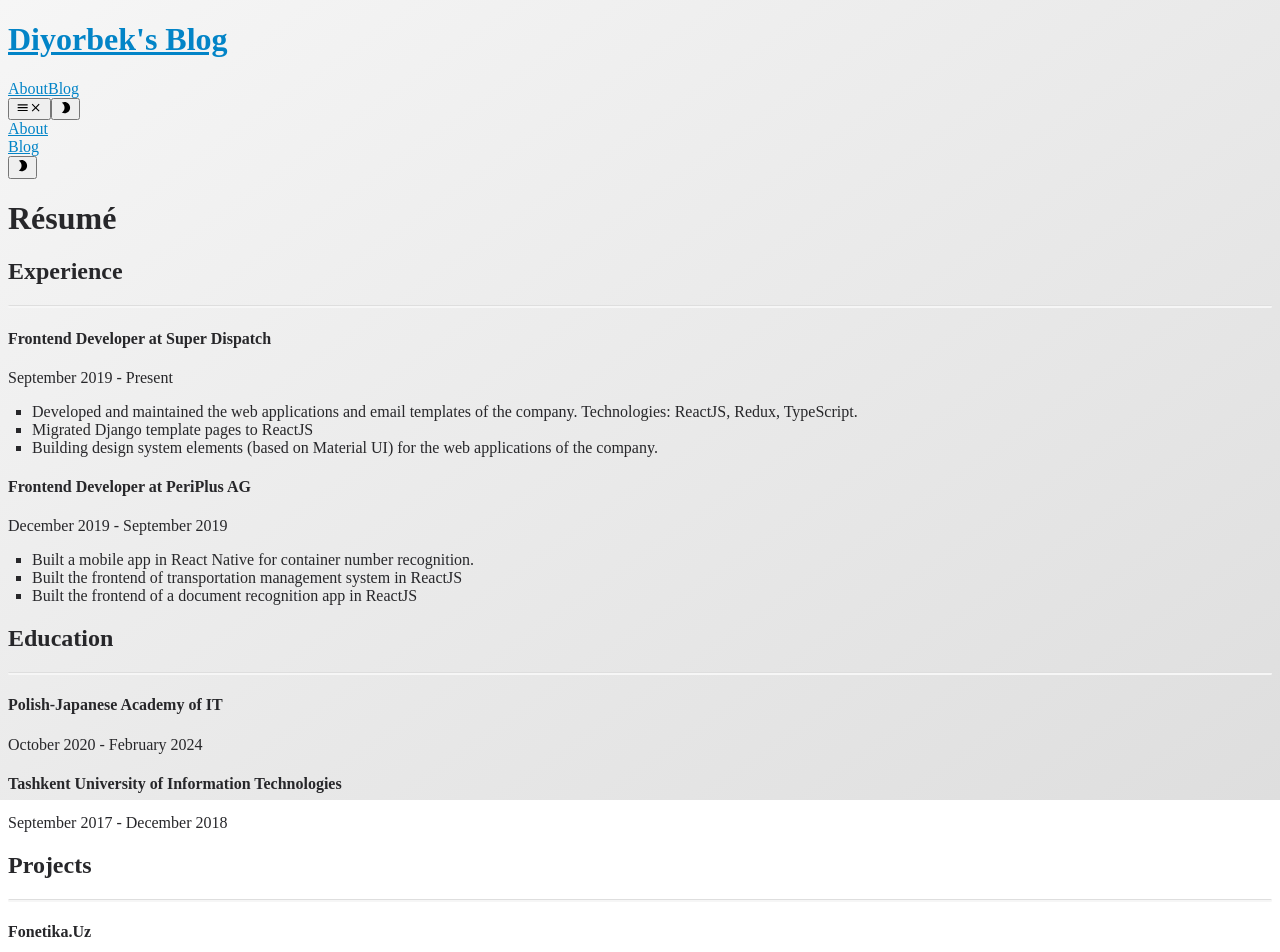
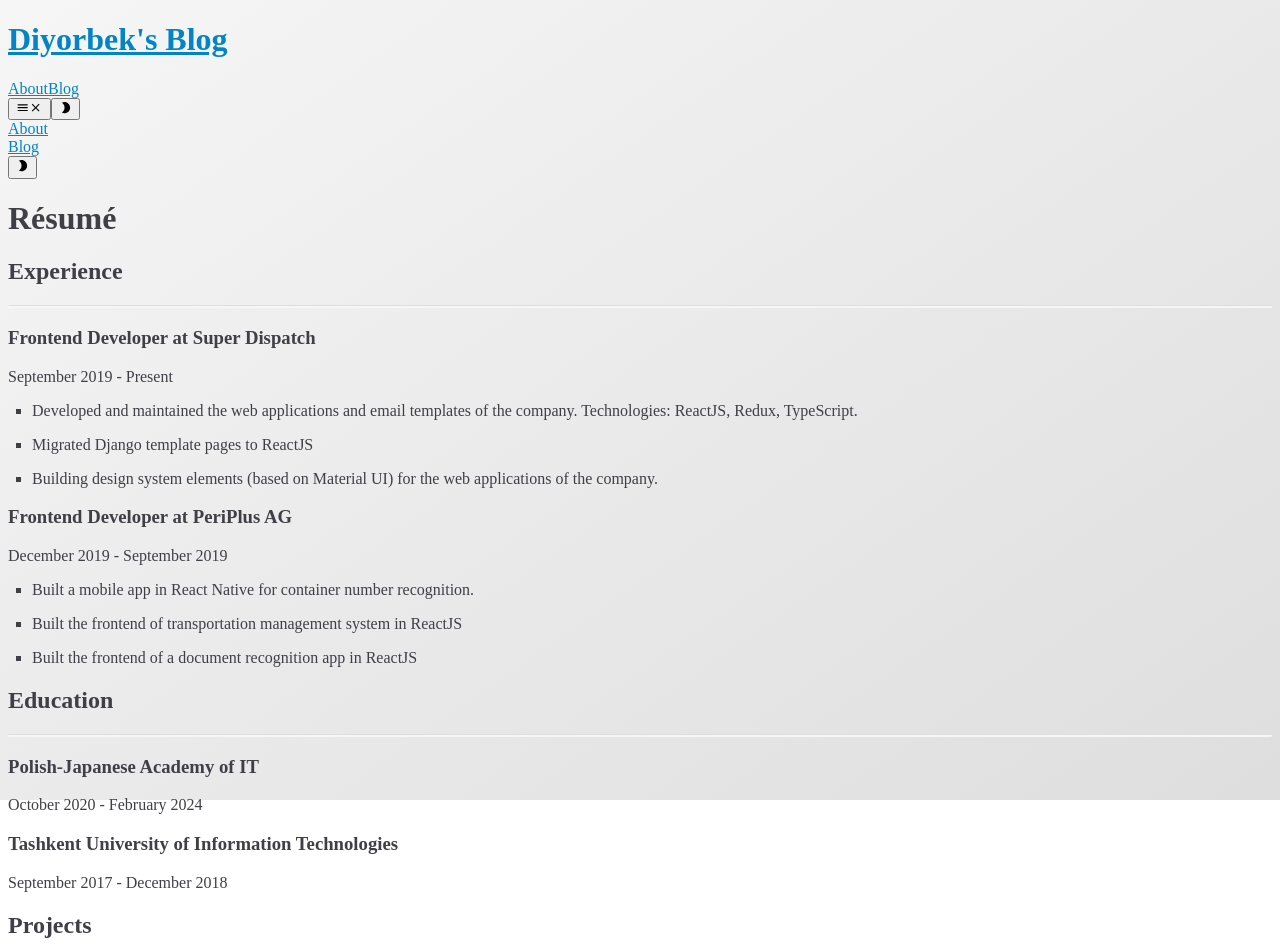
Before and after one commit to diyorbek/diyorbek.blog, a Next.js app: page /cv in a window 1280 px wide. Shown: the top 952 px of the page. Built offline with nearby package versions, Linux system fonts and the light colour scheme.

Commit message:
setup typography element styles

```diff
--- a/components/ButtonLink.tsx
+++ b/components/ButtonLink.tsx
@@ -17,7 +17,7 @@ export default function ButtonLink({
             'px-4',
             'py-2',
             'rounded-full',
-            'text-md',
+            'text-lg',
             'text-center',
             'font-bold',
             'font-medium',
--- a/components/PageHeader.tsx
+++ b/components/PageHeader.tsx
@@ -106,7 +106,7 @@ export function PageHeader({
         <header className="max-w-4xl m-auto sm:py-4 py-3 flex justify-between items-center">
           <Link href="/">
             <a onClick={allowHTMLScroll} className="hover:no-underline">
-              <h1 className="sm:text-2xl text-lg font-extrabold text-gray-500 dark:text-gray-300">
+              <h1 className="my-0 sm:text-2xl text-xl font-extrabold text-gray-500 dark:text-gray-300">
                 Diyorbek's Blog
               </h1>
             </a>
@@ -117,18 +117,12 @@ export function PageHeader({
                 {menuItems.map(({ pathname, label }) =>
                   currentPathname !== pathname ? (
                     <Link key={pathname} href={pathname}>
-                      <a
-                        onClick={allowHTMLScroll}
-                        className="hover:no-underline text-gray-500 hover:text-lightBlue-500 dark:text-gray-300 dark:hover:text-lightBlue-400 px-4 font-semibold"
-                      >
+                      <a onClick={allowHTMLScroll} className="menu-item px-4">
                         {label}
                       </a>
                     </Link>
                   ) : (
-                    <a
-                      key={pathname}
-                      className="hover:no-underline pointer-events-none text-lightBlue-500 dark:text-lightBlue-400 px-4 font-semibold"
-                    >
+                    <a key={pathname} className="menu-item active px-4">
                       {label}
                     </a>
                   )
@@ -168,18 +162,12 @@ export function PageHeader({
                   <div key={pathname} className="py-2">
                     {currentPathname !== pathname ? (
                       <Link href={pathname}>
-                        <a
-                          onClick={allowHTMLScroll}
-                          className="hover:no-underline text-gray-500 hover:text-lightBlue-500 dark:text-gray-300 dark:hover:text-lightBlue-400 font-semibold"
-                        >
+                        <a onClick={allowHTMLScroll} className="menu-item">
                           {label}
                         </a>
                       </Link>
                     ) : (
-                      <a
-                        key={pathname}
-                        className="hover:no-underline pointer-events-none text-lightBlue-500 dark:text-lightBlue-400 font-semibold"
-                      >
+                      <a key={pathname} className="menu-item active">
                         {label}
                       </a>
                     )}
--- a/pages/about.tsx
+++ b/pages/about.tsx
@@ -11,9 +11,8 @@ export default function About() {
 
       <PageContainer>
         <div className="about-page max-w-2xl mx-auto mb-8 px-2">
-          <h1 className="text-4xl text-center font-bold my-6 text-gray-700 dark:text-gray-300">
-            About Me
-          </h1>
+          <h1 className="text-center">About Me</h1>
+
           <p className="mb-2">Hello! My name is Diyorbek Sadullaev.</p>
           <p className="mb-2">
             I am a 22-year-old frontend developer and I work at Super Dispatch.
--- a/pages/cv.tsx
+++ b/pages/cv.tsx
@@ -11,98 +11,98 @@ export default function Resume() {
 
       <PageContainer>
         <div className="max-w-3xl mx-auto mb-8 px-2">
-          <h1 className="text-4xl text-center font-bold my-6 text-gray-700 dark:text-gray-300">
-            Résumé
-          </h1>
+          <h1 className="text-center">Résumé</h1>
 
-          <div className="mb-8">
-            <h2 className="text-2xl font-bold mb-2 text-gray-600 dark:text-gray-400">
-              Experience
-            </h2>
+          <div className="mb-10">
+            <h2 className="text-gray-600 dark:text-gray-400">Experience</h2>
+
             <div className="divider mb-2" />
 
-            <div className="flex justify-between mb-2 flex-wrap">
-              <h4 className="text-lg font-bold">
-                Frontend Developer at Super Dispatch
-              </h4>
-              <p className="italic text-gray-600 dark:text-gray-400">
+            <div className="flex justify-between flex-wrap mb-4">
+              <h3>Frontend Developer at Super Dispatch</h3>
+
+              <span className="italic text-gray-600 dark:text-gray-400">
                 September 2019 - Present
-              </p>
+              </span>
             </div>
 
-            <ul className="mb-4">
-              <li className="mb-2">
+            <ul>
+              <li>
+                <p>
                   Developed and maintained the web applications and email
                   templates of the company. Technologies: ReactJS, Redux,
                   TypeScript.
-              </li>
-              <li className="mb-2">
-                Migrated Django template pages to ReactJS
+                </p>
               </li>
               <li>
+                <p>Migrated Django template pages to ReactJS</p>
+              </li>
+              <li>
+                <p>
                   Building design system elements (based on Material UI) for the
                   web applications of the company.
+                </p>
               </li>
             </ul>
 
-            <div className="flex justify-between mb-2 flex-wrap">
-              <h4 className="text-lg font-bold">
-                Frontend Developer at PeriPlus AG
-              </h4>
-              <p className="italic text-gray-600 dark:text-gray-400">
+            <div className="flex justify-between flex-wrap mb-4">
+              <h3>Frontend Developer at PeriPlus AG</h3>
+
+              <span className="italic text-gray-600 dark:text-gray-400">
                 December 2019 - September 2019
-              </p>
+              </span>
             </div>
 
             <ul>
-              <li className="mb-2">
+              <li>
+                <p>
                   Built a mobile app in React Native for container number
                   recognition.
+                </p>
               </li>
-              <li className="mb-2">
+              <li>
+                <p>
                   Built the frontend of transportation management system in
                   ReactJS
+                </p>
               </li>
               <li>
+                <p>
                   Built the frontend of a document recognition app in ReactJS
+                </p>
               </li>
             </ul>
           </div>
 
-          <div className="mb-8">
-            <h2 className="text-2xl font-bold mb-2 text-gray-600 dark:text-gray-400">
-              Education
-            </h2>
+          <div className="mb-10">
+            <h2 className="text-gray-600 dark:text-gray-400">Education</h2>
+
             <div className="divider mb-2" />
 
-            <div className="flex justify-between mb-2 flex-wrap">
-              <h4 className="text-lg font-bold">
-                Polish-Japanese Academy of IT
-              </h4>
-              <p className="italic text-gray-600 dark:text-gray-400">
+            <div className="flex justify-between flex-wrap mb-4">
+              <h3>Polish-Japanese Academy of IT</h3>
+
+              <span className="italic text-gray-600 dark:text-gray-400">
                 October 2020 - February 2024
-              </p>
+              </span>
             </div>
+
             <div className="flex justify-between flex-wrap">
-              <h4 className="text-lg font-bold">
-                Tashkent University of Information Technologies
-              </h4>
-              <p className="italic text-gray-600 dark:text-gray-400">
+              <h3>Tashkent University of Information Technologies</h3>
+
+              <span className="italic text-gray-600 dark:text-gray-400">
                 September 2017 - December 2018
-              </p>
+              </span>
             </div>
           </div>
 
-          <div className="mb-8">
-            <h2 className="text-2xl font-bold mb-2 text-gray-600 dark:text-gray-400">
-              Projects
-            </h2>
+          <div className="mb-10">
+            <h2 className="text-gray-600 dark:text-gray-400">Projects</h2>
+
             <div className="divider mb-2" />
 
-            <div className="flex justify-between mb-2 flex-wrap">
-              <h4 className="text-lg font-bold">Fonetika.Uz</h4>
-            </div>
-            <p className="mb-4">
+            <h3>Fonetika.Uz</h3>
+            <p>
               <a target="_blank" rel="noreferrer" href="https://fonetika.uz/">
                 Fonetika.Uz
               </a>{' '}
@@ -111,10 +111,8 @@ export default function Resume() {
               the input word, and categories of the letters in the word.
             </p>
 
-            <div className="flex justify-between mb-2 flex-wrap">
-              <h4 className="text-lg font-bold">MusicSpider</h4>
-            </div>
-            <p className="">
+            <h3>MusicSpider</h3>
+            <p>
               <a
                 target="_blank"
                 rel="noreferrer"
--- /dev/null
+++ b/styles/blog.css
@@ -0,0 +1,29 @@
+h1 {
+  @apply text-3xl font-bold;
+  @apply mt-8 mb-6;
+}
+
+h2 {
+  @apply text-2xl font-bold;
+  @apply mb-4;
+}
+
+h3 {
+  @apply text-xl font-bold;
+  @apply mb-2;
+}
+
+h4 {
+  @apply text-lg font-bold;
+  @apply mb-2;
+}
+
+p {
+  @apply text-lg text-warmGray-600 dark:text-warmGray-300;
+  @apply mb-6;
+}
+
+b,
+strong {
+  @apply text-black dark:text-white;
+}
--- a/styles/globals.css
+++ b/styles/globals.css
@@ -39,9 +39,10 @@ html.dark {
 @import './header.css';
 @import './home.css';
 @import './about.css';
+@import './blog.css';
 
 body {
-  @apply text-gray-800 dark:text-gray-300;
+  @apply text-gray-700 dark:text-gray-300;
 }
 
 body::before {
```
Also changed, not shown: components/Tag.tsx (added, +7 -0 lines), pages/blog/[slug].tsx (added, +40 -0 lines), pages/blog/index.tsx (+28 -4 lines), pages/index.tsx (+4 -4 lines), styles/header.css (+7 -8 lines). Lines whose indentation alone changed are shown as unchanged.
